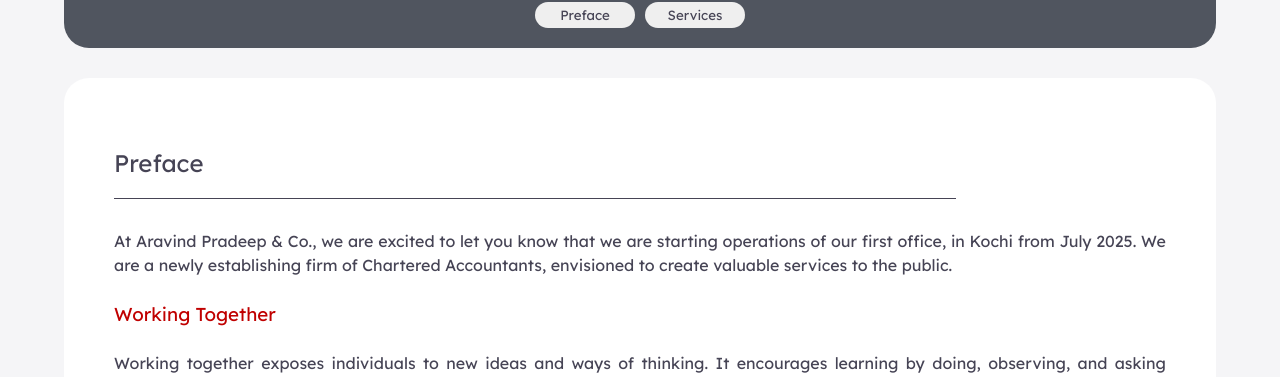
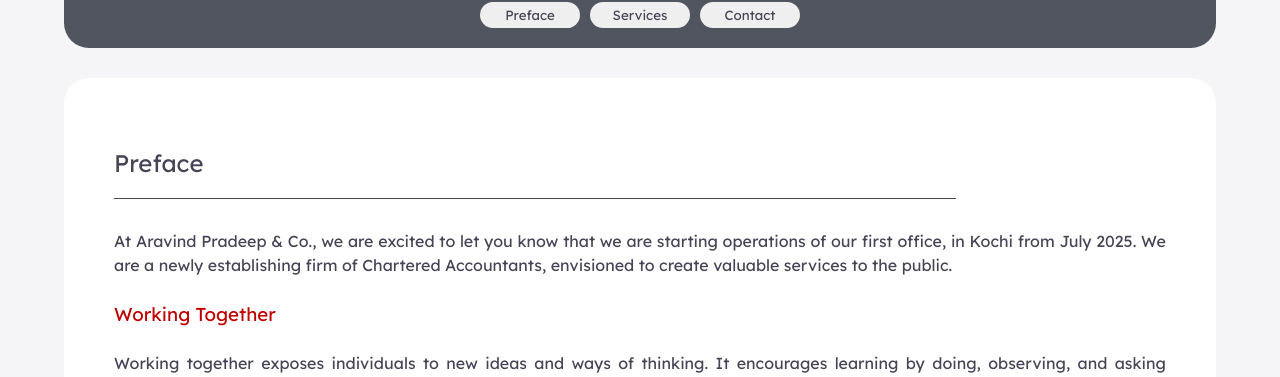
Before and after one commit to AravindCP1997/aravindpradeep, a plain HTML site: page index.html in a window 1280 px wide. Shown: the part 723-1100 px from the top of the page. Drawn offline with Linux system fonts and the light colour scheme.

Commit message:
linked contact

```diff
--- a/index.html
+++ b/index.html
@@ -26,6 +26,7 @@
             <div class="navigation">
                 <button class="navigation-buttons" onclick="document.location='#prologue'">Preface</button>
                 <button class="navigation-buttons" onclick="document.location='#services'">Services</button>
+                <button class="navigation-buttons" onclick="document.location='#contact'">Contact</button>
 
             </div>
             </div>
```
